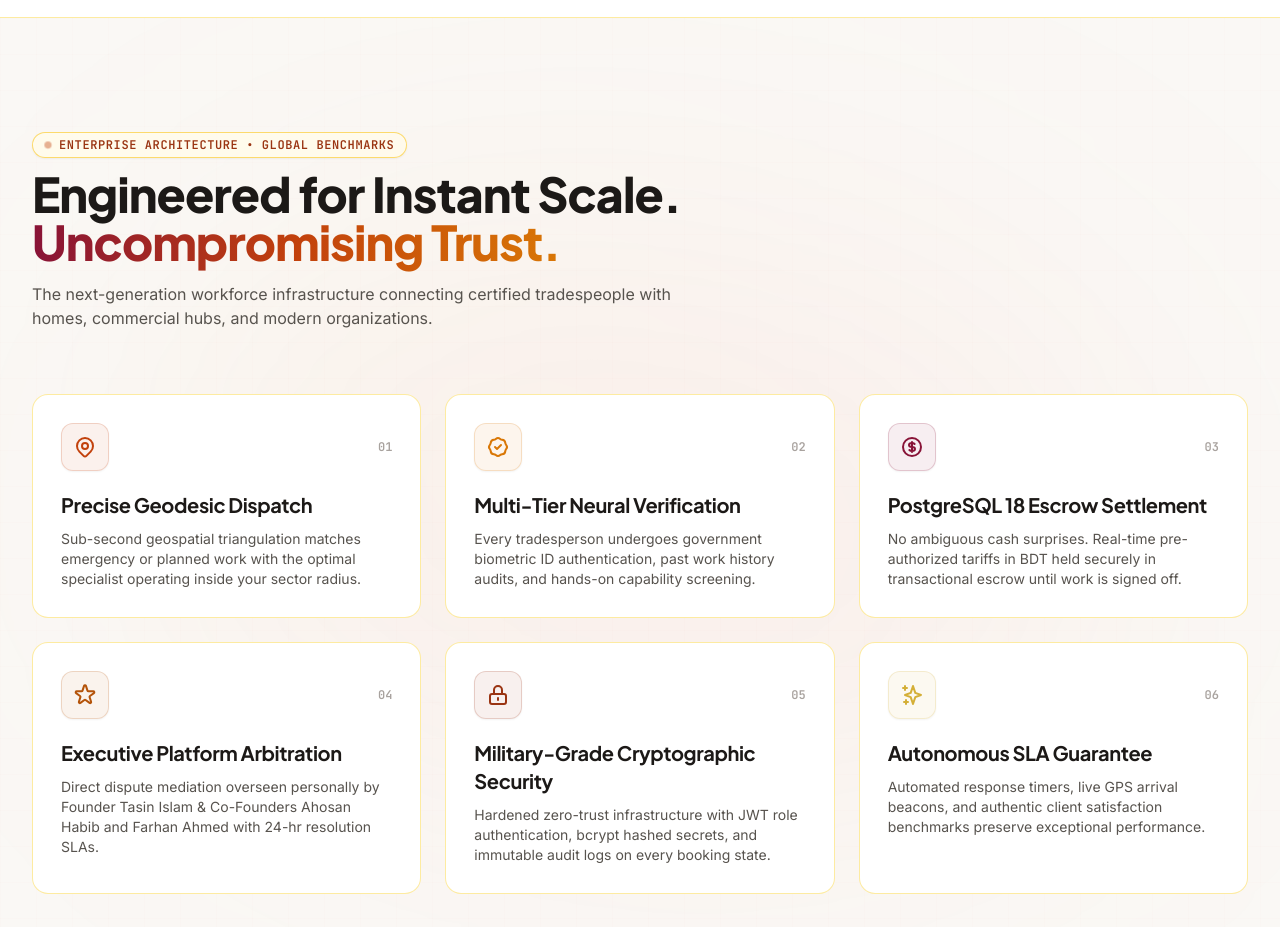
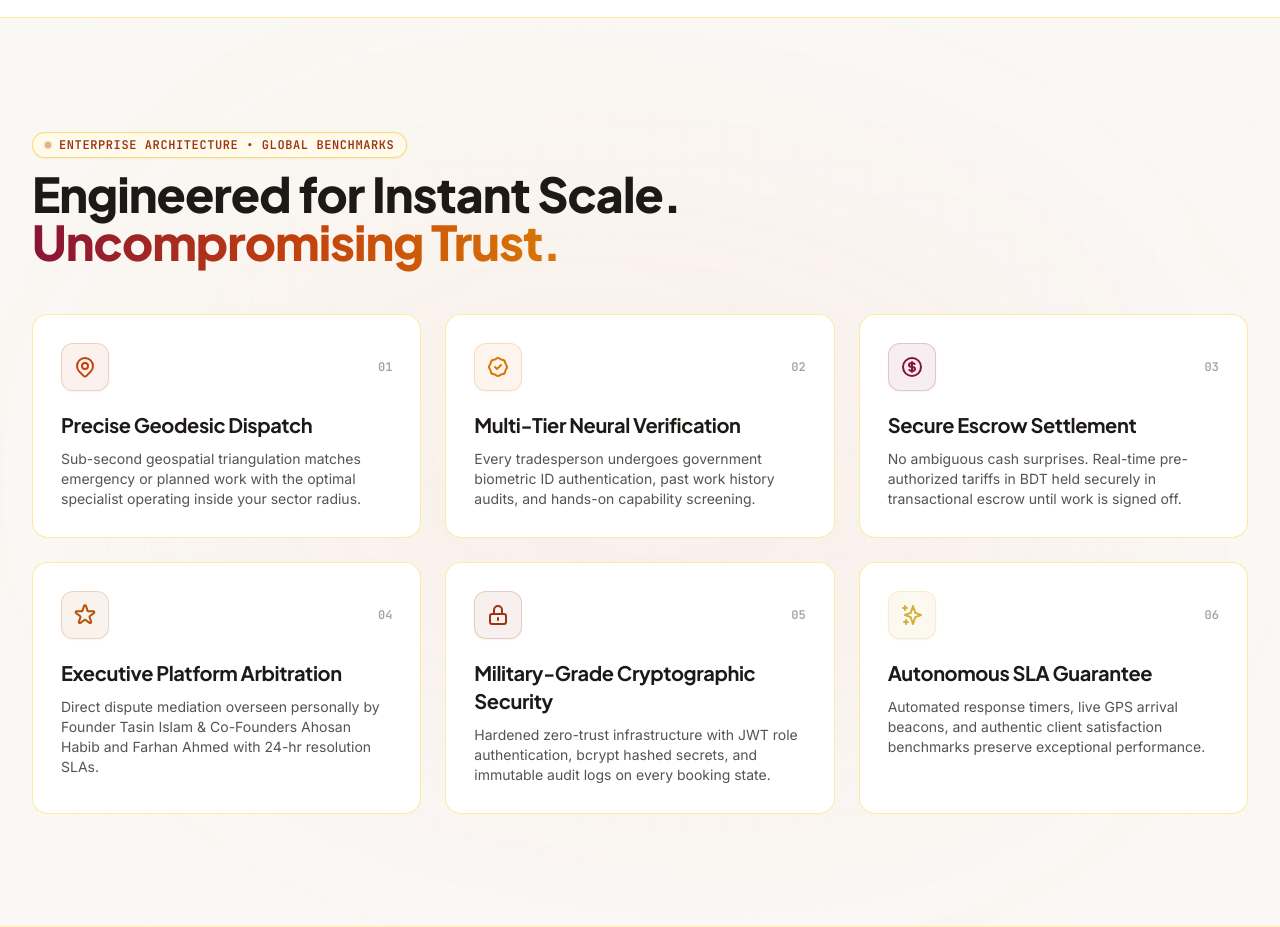
Before and after one commit to Tasin96/workforce-platform, a React (Vite) app in the folder frontend/: page / in a window 1280 px wide. Shown: the part 5120-6047 px from the top of the page. Built offline with nearby package versions, Linux system fonts and the light colour scheme; no server answers.

Commit message:
feat: remove subtitle paragraph from features section

```diff
--- a/frontend/src/components/FeaturesSection.jsx
+++ b/frontend/src/components/FeaturesSection.jsx
@@ -25,7 +25,7 @@ const features = [
   },
   {
     icon: HiOutlineCurrencyDollar,
-    title: 'PostgreSQL 18 Escrow Settlement',
+    title: 'Secure Escrow Settlement',
     text: 'No ambiguous cash surprises. Real-time pre-authorized tariffs in BDT held securely in transactional escrow until work is signed off.',
     accent: '#881337',
   },
@@ -56,7 +56,7 @@ const FeaturesSection = () => (
     <div className="absolute inset-0 bg-cyber-grid opacity-20 pointer-events-none" />
 
     <div className="max-w-7xl mx-auto px-5 md:px-8 relative z-10">
-      <div className="max-w-2xl mb-16">
+      <div className="max-w-2xl mb-12">
         <div className="inline-flex items-center gap-2 px-3 py-1 rounded-full bg-amber-50/90 border border-amber-300/80 text-[#9A3412] text-xs font-mono font-bold tracking-wider mb-3 shadow-sm">
           <span className="w-1.5 h-1.5 rounded-full bg-[#C2410C] animate-pulseDot" />
           <span>ENTERPRISE ARCHITECTURE • GLOBAL BENCHMARKS</span>
@@ -68,9 +68,6 @@ const FeaturesSection = () => (
             Uncompromising Trust.
           </span>
         </h2>
-        <p className="mt-4 text-stone-600 text-sm sm:text-base leading-relaxed">
-          The next-generation workforce infrastructure connecting certified tradespeople with homes, commercial hubs, and modern organizations.
-        </p>
       </div>
 
       <div className="grid sm:grid-cols-2 lg:grid-cols-3 gap-6">
```
